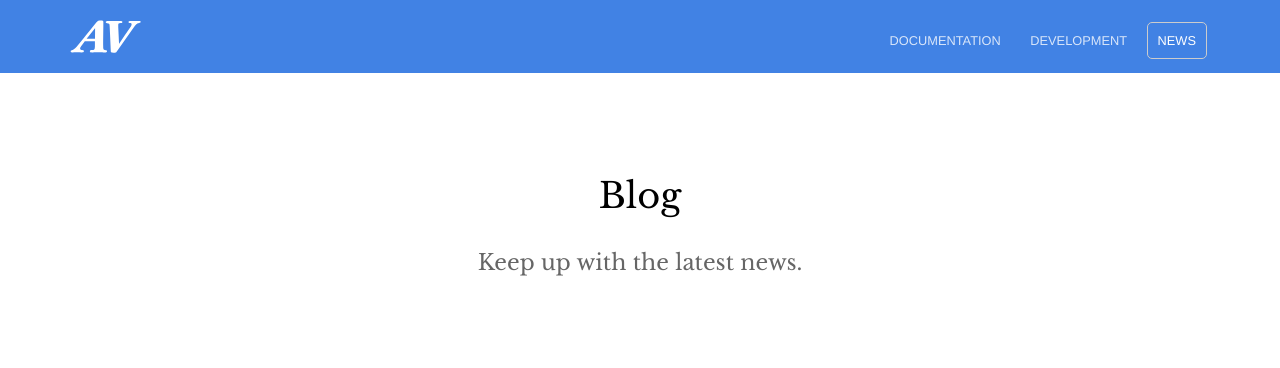
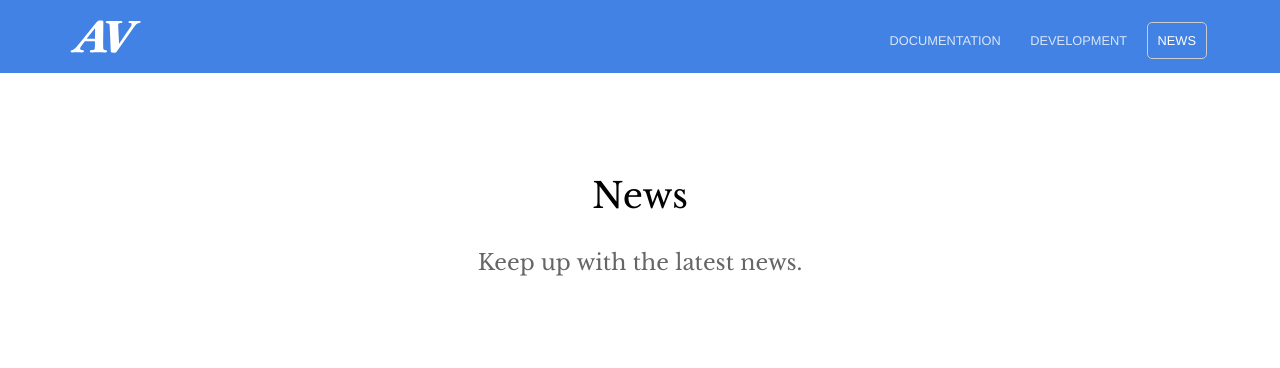
Before and after one commit to amigavision/amigavision.github.io, a Jekyll site: the page built from blog/index.html, in a window 1280 px wide. Shown: the top 368 px of the page. Built offline with Jekyll 4.4.1, drawn with Linux system fonts in a browser that asks for light colours; the list of posts is cut into pages by our own code.

Commit message:
Refinements

```diff
--- a/_config.yml
+++ b/_config.yml
@@ -10,7 +10,7 @@ disqus_shortname:
 
 # Values for the jekyll-seo-tag gem (https://github.com/jekyll/jekyll-seo-tag)
 logo: /siteicon.png
-description: AmigaVision is a carefully curated collection of Amiga games and demos, as well as a minimal Workbench setup with useful utilities and apps, wrapped in a user-friendly launcher.
+description: A carefully curated collection of Amiga games and demos, as well as a minimal Workbench setup with useful utilities and apps, wrapped in a user-friendly launcher. Formerly known as MegaAGS.
 author:
   name:
   email:
--- a/blog/index.html
+++ b/blog/index.html
@@ -1,5 +1,5 @@
 ---
-title: Blog
+title: News
 description: Keep up with the latest news.
 ---
 
```
